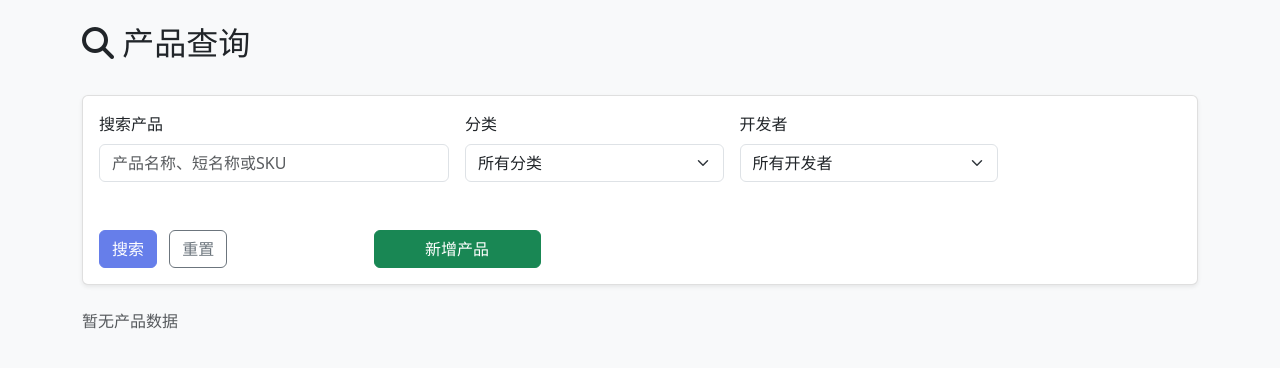
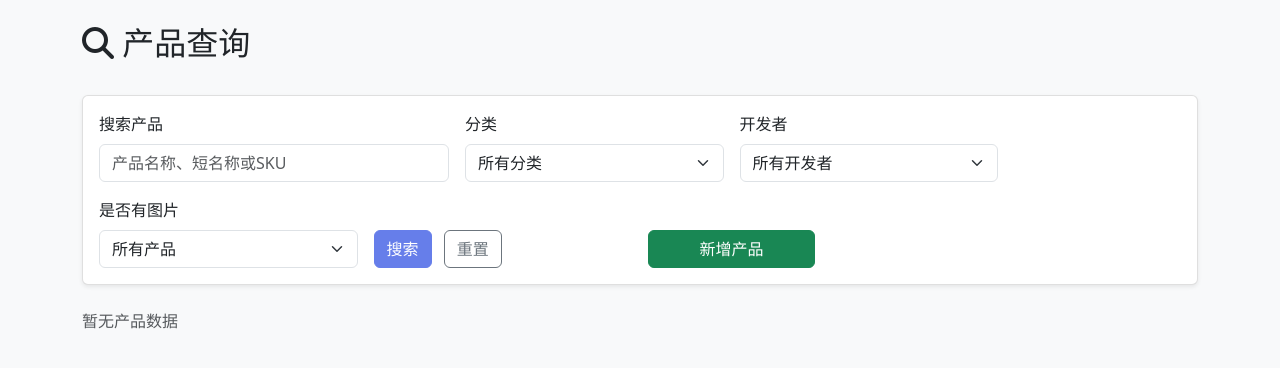
Before and after one commit to Ycituss/ProductManagement, a Flask app: page /products in a window 1280 px wide. Shown: the part 56-424 px from the top of the page. Run offline with Flask 3, Linux system fonts and the light colour scheme; the visitor is signed in with stand-in values (Sample User, id 1); data comes from the database, SQL or seed files in the repository; data that the repository does not hold is empty; parts of the project's set-up code (start-up, migrations or seed data) failed here and were passed over.

Commit message:
新增按是否有图片查询

```diff
--- a/app.py
+++ b/app.py
@@ -539,6 +539,7 @@ def products():
     search_term = request.args.get('search', '')
     category = request.args.get('category', '')
     developer_username = request.args.get('developer_username', '')
+    has_images = request.args.get('has_images', '')
     page = request.args.get('page', 1, type=int)
     per_page = 30  # 每页显示6个产品卡片
 
@@ -563,6 +564,22 @@ def products():
         if developer_id:
             count_query += ' AND p.developer_id = ?'
             count_params.append(developer_id[0])
+
+    if has_images in ('0', '1'):
+        if has_images == '1':
+            count_query += '''
+                AND EXISTS (
+                    SELECT 1 FROM product_images pi
+                    WHERE pi.product_uid = p.uid AND pi.is_deleted = 0
+                )
+            '''
+        else:
+            count_query += '''
+                AND NOT EXISTS (
+                    SELECT 1 FROM product_images pi
+                    WHERE pi.product_uid = p.uid AND pi.is_deleted = 0
+                )
+            '''
 
     if not session.get('is_admin'):
         if '开发者' in session.get('groups', []):
@@ -597,6 +614,23 @@ def products():
         if developer_id:
             query += ' AND p.developer_id = ?'
             params.append(developer_id[0])
+
+    # ✅ 是否包含图片（主查询）
+    if has_images in ('0', '1'):
+        if has_images == '1':
+            query += '''
+                AND EXISTS (
+                    SELECT 1 FROM product_images pi
+                    WHERE pi.product_uid = p.uid AND pi.is_deleted = 0
+                )
+            '''
+        else:
+            query += '''
+                AND NOT EXISTS (
+                    SELECT 1 FROM product_images pi
+                    WHERE pi.product_uid = p.uid AND pi.is_deleted = 0
+                )
+            '''
 
     if not session.get('is_admin'):
         query += ' AND (p.developer_id = ? OR p.permission_group_id = ?)'
@@ -702,6 +736,7 @@ def products():
                            search_term=search_term,
                            category_filter=category,
                            developer_usernames=developer_usernames,
+                           has_images=has_images,
                            developer_username_filter=developer_username,
                            categories=[cat['category'] for cat in categories],
                            page=page,
--- a/templates/products.html
+++ b/templates/products.html
@@ -54,6 +54,14 @@
                         {{ username }}
                     </option>
                     {% endfor %}
+                </select>
+            </div>
+            <div class="col-md-3">
+                <label for="has_images" class="form-label">是否有图片</label>
+                <select class="form-select" id="has_images" name="has_images">
+                    <option value="">所有产品</option>
+                    <option value="1" {% if has_images == '1' %}selected{% endif %}>是</option>
+                    <option value="0" {% if has_images == '0' %}selected{% endif %}>否</option>
                 </select>
             </div>
             <div class="col-md-3">
```
